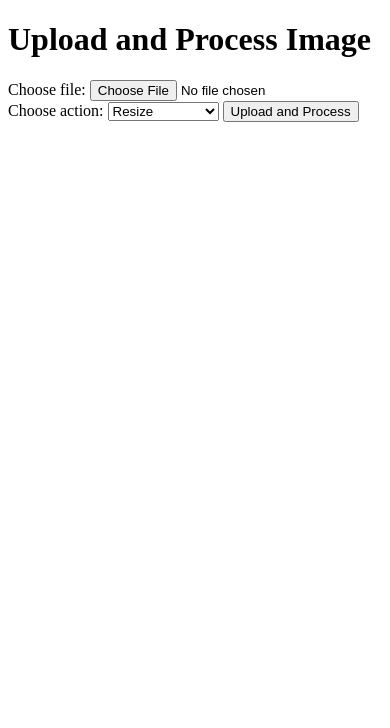
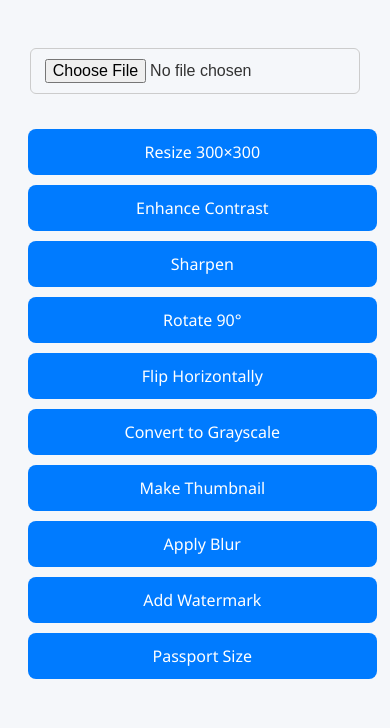
Before and after one commit to akulalokesh123/IMAGE-PROCESSING-WEBSITE, a Flask app: page / in a window 390 px wide. Shown: the top 728 px of the page. Run offline with Flask 3, Linux system fonts and the light colour scheme.

Commit message:
new commit

```diff
--- a/app.py
+++ b/app.py
@@ -1,7 +1,6 @@
-from flask import Flask, request, render_template, send_file
-from PIL import Image, ImageEnhance, ImageFilter
-import io
-import os
+from flask import Flask, request, render_template, send_file, send_from_directory
+from PIL import Image, ImageEnhance, ImageFilter, ImageDraw, ImageFont
+import io, os
 
 app = Flask(__name__)
 
@@ -11,42 +10,54 @@ def index():
 
 @app.route('/process', methods=['POST'])
 def process_image():
-    try:
-        if 'file' not in request.files:
-            return 'No file part'
+    file = request.files.get('file')
+    if not file or file.filename == '':
+        return 'No file provided', 400
 
-        file = request.files['file']
-        if file.filename == '':
-            return 'No selected file'
+    img = Image.open(file.stream)
+    action = request.form.get('action')
 
-        if file:
-            img = Image.open(file.stream)
-            action = request.form.get('action')
+    if action == 'resize':
+        img = img.resize((300, 300))
+    elif action == 'enhance':
+        enhancer = ImageEnhance.Contrast(img)
+        img = enhancer.enhance(2.0)
+    elif action == 'sharpen':
+        img = img.filter(ImageFilter.SHARPEN)
+    elif action == 'rotate':
+        img = img.rotate(90)
+    elif action == 'flip':
+        img = img.transpose(Image.FLIP_LEFT_RIGHT)
+    elif action == 'grayscale':
+        img = img.convert("L")
+    elif action == 'thumbnail':
+        img.thumbnail((100, 100))
+    elif action == 'blur':
+        img = img.filter(ImageFilter.BLUR)
+    elif action == 'watermark':
+        watermark = Image.new("RGBA", img.size)
+        draw = ImageDraw.Draw(watermark)
+        font = ImageFont.load_default()
+        draw.text((10, 10), "Watermark", fill=(255, 255, 255, 128), font=font)
+        img = Image.alpha_composite(img.convert("RGBA"), watermark)
+    elif action == 'passport_size':
+        img = img.resize((413, 531))  # typical 2x2 inch at 300dpi
+    else:
+        return 'Invalid action', 400
 
-            if action == 'resize':
-                img = img.resize((300, 300))
-            elif action == 'crop':
-                img = img.crop((100, 100, 400, 400))
-            elif action == 'black_white':
-                img = img.convert('L')
-            elif action == 'enhance_color':
-                enhancer = ImageEnhance.Color(img)
-                img = enhancer.enhance(2.0)
-            elif action == 'sharpen':
-                enhancer = ImageEnhance.Sharpness(img)
-                img = enhancer.enhance(2.0)
-            elif action == 'rotate':
-                img = img.rotate(90)
-            elif action == 'blur':
-                img = img.filter(ImageFilter.BLUR)
+    # Convert image to RGB before saving as JPEG
+    if img.mode in ("RGBA", "P"):
+        img = img.convert("RGB")
 
-            img_byte_arr = io.BytesIO()
-            img.save(img_byte_arr, format='JPEG')
-            img_byte_arr.seek(0)
+    output = io.BytesIO()
+    img.save(output, format='JPEG')
+    output.seek(0)
+    return send_file(output, mimetype='image/jpeg')
 
-            return send_file(img_byte_arr, mimetype='image/jpeg')
-    except Exception as e:
-        return f'An error occurred: {str(e)}'
+@app.route('/favicon.ico')
+def favicon():
+    return send_from_directory(os.path.join(app.root_path, 'static'),
+                               'favicon.ico', mimetype='image/vnd.microsoft.icon')
 
 if __name__ == '__main__':
     app.run(debug=True, host='0.0.0.0', port=int(os.environ.get('PORT', 5000)))
--- /dev/null
+++ b/static/stylesimg.css
@@ -0,0 +1,90 @@
+/* General Layout */
+body {
+  font-family: 'Segoe UI', sans-serif;
+  background-color: #f5f7fa;
+  padding: 40px 20px;
+  text-align: center;
+  color: #333;
+}
+
+/* Headings */
+h1 {
+  margin-bottom: 30px;
+  font-size: 2rem;
+  color: #222;
+}
+
+/* File Input */
+#file-input {
+  padding: 10px 14px;
+  font-size: 16px;
+  border: 1px solid #ccc;
+  border-radius: 6px;
+  margin-bottom: 25px;
+}
+
+/* Action Buttons */
+.option {
+  background-color: #007bff;
+  color: white;
+  border: none;
+  padding: 12px 24px;
+  font-size: 16px;
+  border-radius: 8px;
+  cursor: pointer;
+  margin: 12px 8px;
+  transition: background-color 0.25s ease, transform 0.1s ease;
+}
+
+.option:hover {
+  background-color: #0056b3;
+  transform: scale(1.02);
+}
+
+/* Image Preview */
+#preview {
+  display: none;
+  max-width: 100%;
+  height: auto;
+  margin-top: 30px;
+  border-radius: 12px;
+  box-shadow: 0 5px 25px rgba(0, 0, 0, 0.12);
+  transition: opacity 0.4s ease;
+}
+
+/* Show image with fade */
+#preview.show {
+  display: block;
+  opacity: 1;
+}
+
+/* Download Button */
+#download-btn {
+  display: none;
+  text-decoration: none;
+  background-color: #28a745;
+  color: white;
+  padding: 12px 24px;
+  border-radius: 8px;
+  font-size: 16px;
+  margin-top: 25px;
+  display: inline-block;
+  transition: background-color 0.25s ease, transform 0.1s ease;
+}
+
+#download-btn:hover {
+  background-color: #218838;
+  transform: scale(1.03);
+}
+
+/* Responsive Behavior */
+@media (max-width: 600px) {
+  .option, #download-btn {
+    width: 90%;
+    margin: 10px 0;
+  }
+
+  #file-input {
+    width: 90%;
+  }
+}
--- a/templates/indeximg.html
+++ b/templates/indeximg.html
@@ -1,25 +1,71 @@
 <!DOCTYPE html>
 <html lang="en">
 <head>
-    <meta charset="UTF-8">
-    <title>Image Processing</title>
+  <meta charset="UTF‑8">
+  <meta name="viewport" content="width=device-width, initial‑scale=1.0">
+  <title>Image Processor</title>
+  <link rel="stylesheet" href="{{ url_for('static', filename='stylesimg.css') }}">
 </head>
 <body>
-    <h1>Upload and Process Image</h1>
-    <form action="/process" method="post" enctype="multipart/form-data">
-        <label for="file">Choose file:</label>
-        <input type="file" id="file" name="file">
-        <label for="action">Choose action:</label>
-        <select id="action" name="action">
-            <option value="resize">Resize</option>
-            <option value="crop">Crop</option>
-            <option value="black_white">Black & White</option>
-            <option value="enhance_color">Enhance Color</option>
-            <option value="sharpen">Sharpen</option>
-            <option value="rotate">Rotate</option>
-            <option value="blur">Blur</option>
-        </select>
-        <button type="submit">Upload and Process</button>
+  <div class="container">
+    <form id="upload-form" enctype="multipart/form-data">
+      <input type="file" id="file-input" name="file" required>
     </form>
+    <div class="options">
+      {% for action, label in [
+        ('resize','Resize 300×300'),
+        ('enhance','Enhance Contrast'),
+        ('sharpen','Sharpen'),
+        ('rotate','Rotate 90°'),
+        ('flip','Flip Horizontally'),
+        ('grayscale','Convert to Grayscale'),
+        ('thumbnail','Make Thumbnail'),
+        ('blur','Apply Blur'),
+        ('watermark','Add Watermark'),
+        ('passport_size','Passport Size')
+      ] %}
+      <div class="option" data-action="{{action}}">{{label}}</div>
+      {% endfor %}
+    </div>
+
+  </div>
+  <img id="preview" style="display: none; max-width: 100%;" />
+<a id="download-btn" href="#" style="display: none; margin-top: 10px;" class="btn btn-primary">Download Image</a>
+
+
+
+<script>
+
+  document.querySelectorAll('.option').forEach(box => {
+    box.onclick = () => {
+      const input = document.getElementById('file-input');
+      if (!input.files.length) {
+        return alert('Select an image first!');
+      }
+
+      const formData = new FormData();
+      formData.append('file', input.files[0]);
+      formData.append('action', box.dataset.action);
+
+      fetch('/process', { method: 'POST', body: formData })
+        .then(r => r.blob())
+        .then(blob => {
+          const url = URL.createObjectURL(blob);
+          const img = document.getElementById('preview');
+          img.src = url;
+          img.style.display = 'block';
+
+          // Show and configure the download button
+          const downloadBtn = document.getElementById('download-btn');
+          downloadBtn.href = url;
+          downloadBtn.download = 'processed-image.png'; // change name/format if needed
+          downloadBtn.style.display = 'inline-block';
+        })
+        .catch(err => alert('Processing failed: ' + err));
+    };
+  });
+</script>
+
+
 </body>
 </html>
```
Also changed, not shown: chat.py (deleted, +0 -51 lines), stylesimg.css (deleted, +0 -47 lines), favicon.ico (added).
